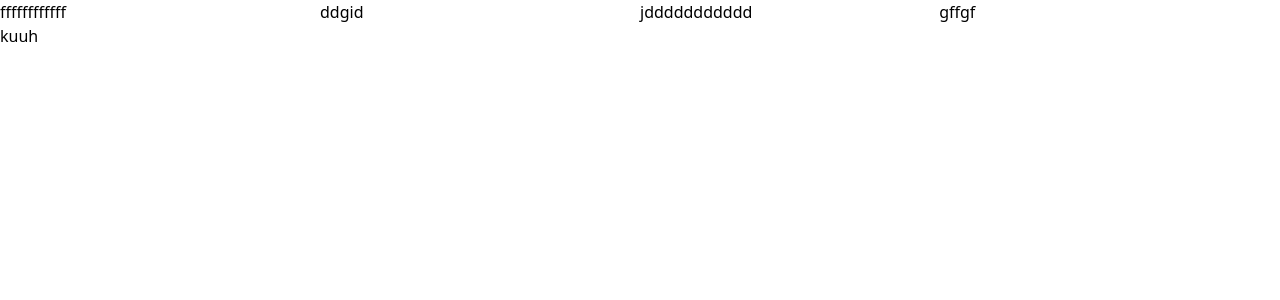
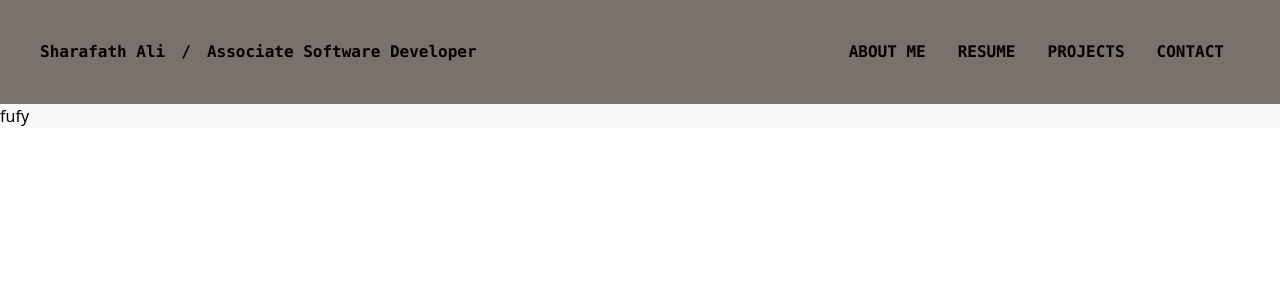
Before and after one commit to sharafath-ali/Personal-website, a React (Create React App) app: page / in a window 1280 px wide. Shown: the top 300 px of the page. Built offline with nearby package versions, Linux system fonts and the light colour scheme.

Commit message:
header part completed

```diff
--- a/src/App.js
+++ b/src/App.js
@@ -1,17 +1,33 @@
 function App() {
   return (
-    <><div className="flex flex-col hover:flex-row">
-      <div className="w-96">ffffffffffff</div>
-      <p  className="w-96">ddgid</p>
-      <div className="flex justify-between w-96">
-        <span>jddddddddddd</span>
-        <a> gff  </a>
+    <>
+      <div className="flex justify-between bg-stone-500 p-10">
+        <div className="flex justify-between">
+          <h1 className="font-mono from-neutral-700 font-black">
+            Sharafath Ali
+          </h1>
+          <p className="font-mono from-neutral-700 font-black px-4">/</p>
+          <p className="font-mono from-neutral-700 font-black">
+              Associate Software Developer
+          </p>
+        </div>
+        <div className="flex justify-between">
+          <div>
+             <p className="font-mono from-neutral-600 font-black px-4 hover:bg-slate-100">ABOUT ME</p>
+          </div>
+          <div>
+            <p className="font-mono from-neutral-700 font-black px-4">RESUME</p>
+          </div>
+          <div>
+            <p className="font-mono from-neutral-700 font-black px-4">PROJECTS</p>
+          </div>
+          <div>
+            <p className="font-mono from-neutral-700 font-black px-4">CONTACT</p>
+          </div>
+        </div>
       </div>
-      <h1 className="w-96">gf</h1>
-    </div>
-    <span>
-        kuuh
-    </span></>
+      <div className="bg-slate-50">fufy</div>
+    </>
   );
 }
 
```
